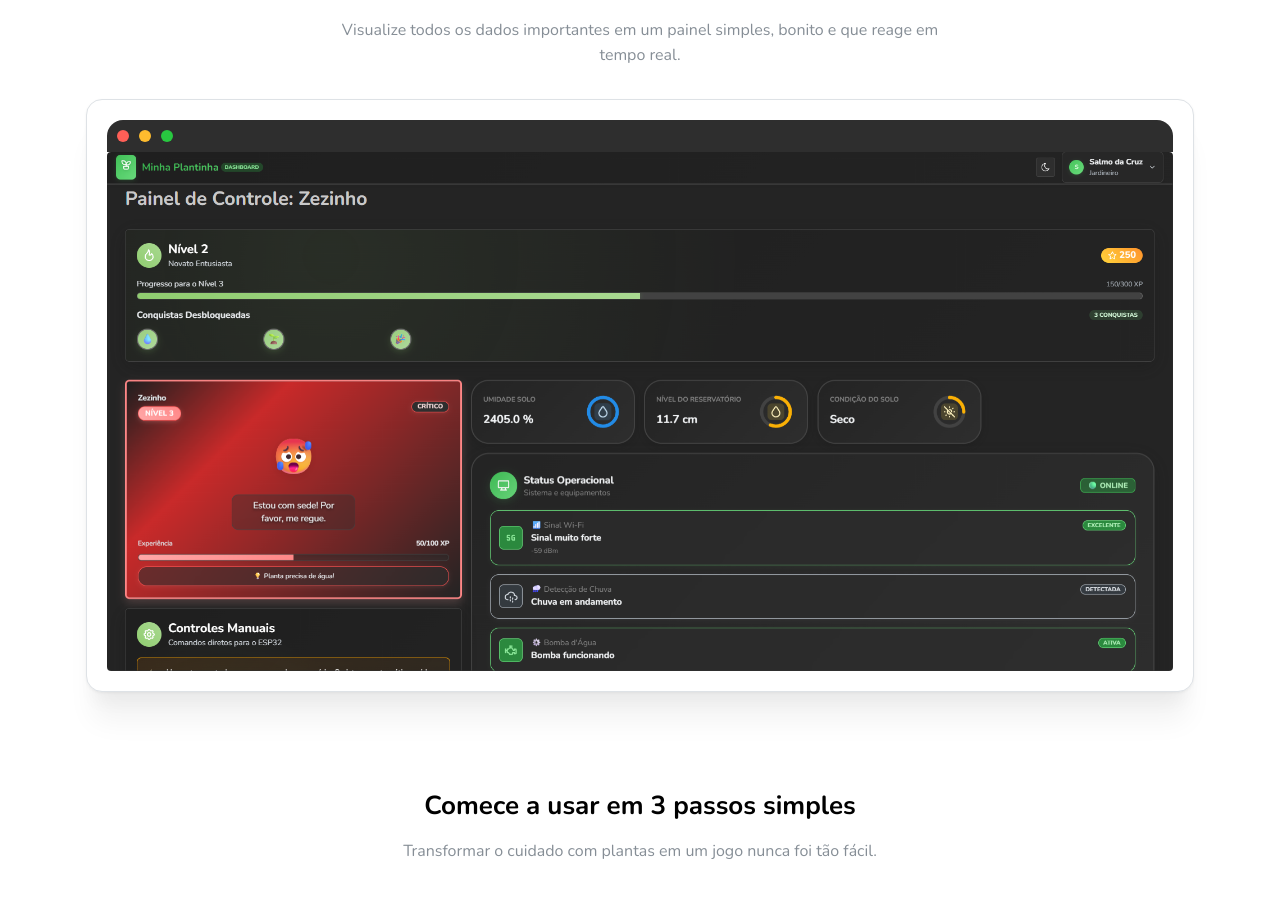
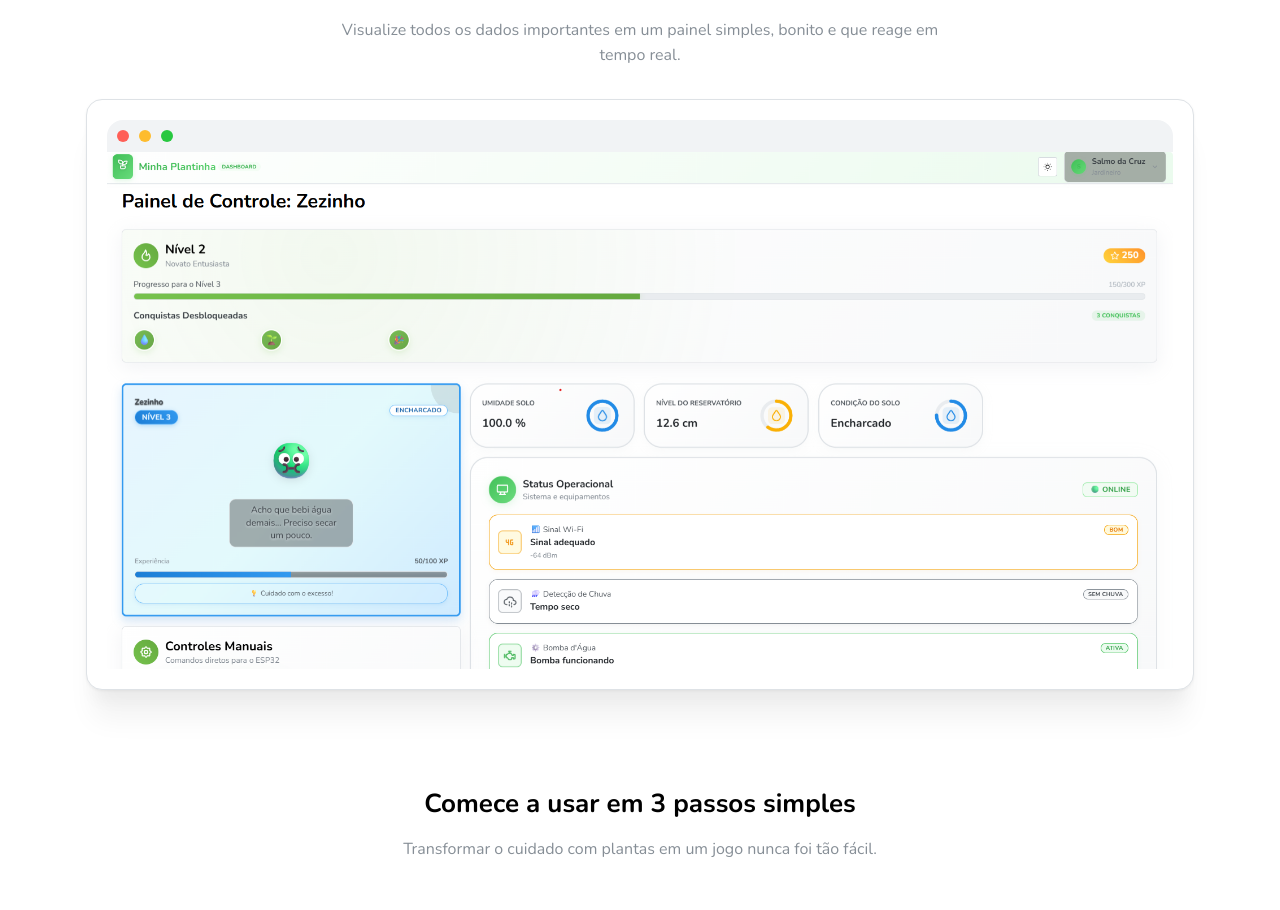
Before and after one commit to salmomascarenhas/minha-plantinha, a React (Vite) app in the folder client/: page / in a window 1280 px wide. Shown: the part 1072-1982 px from the top of the page. Built offline with nearby package versions, Linux system fonts and the light colour scheme.

Commit message:
feat: Add dark and light mode showcase images for improved visual presentation in ShowcaseSection

```diff
--- a/client/src/components/landing/ShowcaseSection.tsx
+++ b/client/src/components/landing/ShowcaseSection.tsx
@@ -7,10 +7,16 @@ import {
   Stack,
   Text,
   Title,
+  useMantineColorScheme,
+  useMantineTheme,
 } from "@mantine/core";
 import classes from "./ShowcaseSection.module.css";
 
 export function ShowcaseSection() {
+  const { colorScheme } = useMantineColorScheme();
+  const theme = useMantineTheme();
+  const isDark = colorScheme === "dark";
+
   return (
     <Container size="lg" py="xl" my="xl">
       <Stack align="center" mb="xl">
@@ -30,7 +36,7 @@ export function ShowcaseSection() {
         className={classes.browserFrame}
       >
         <Box
-          bg="dark.6"
+          bg={isDark ? theme.colors.dark[6] : theme.colors.gray[1]}
           p="xs"
           style={{
             borderTopLeftRadius: "var(--mantine-radius-lg)",
@@ -54,7 +60,11 @@ export function ShowcaseSection() {
         </Box>
 
         <Image
-          src="/images/dashboard-showcase.png"
+          src={
+            isDark
+              ? "/images/dashboard-showcase-dark.png"
+              : "/images/dashboard-showcase-light.png"
+          }
           alt="Dashboard da aplicação Minha Plantinha"
           radius="sm"
         />
```
Also changed, not shown: client/public/images/dashboard-showcase-dark.png (renamed from client/public/images/dashboard-showcase.png), client/public/images/dashboard-showcase-light.png (added).
